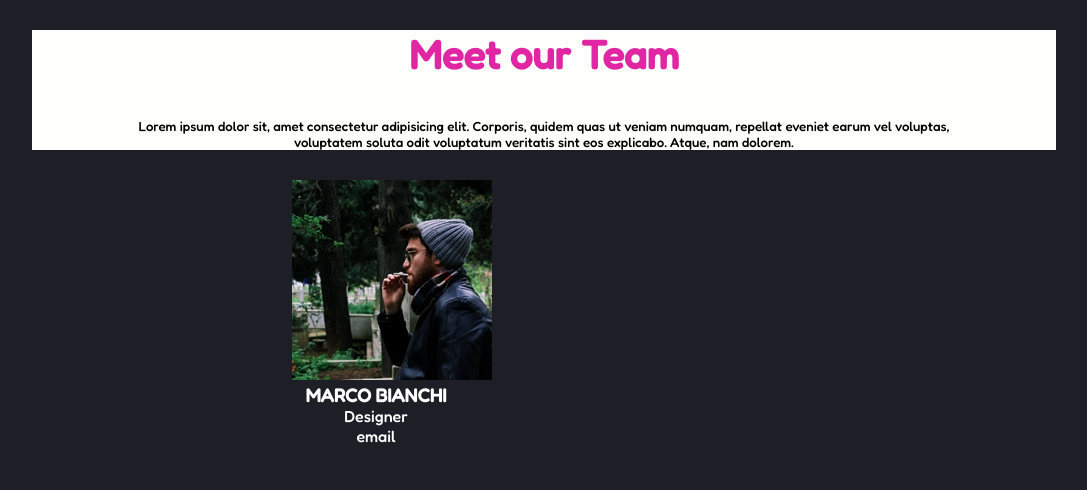
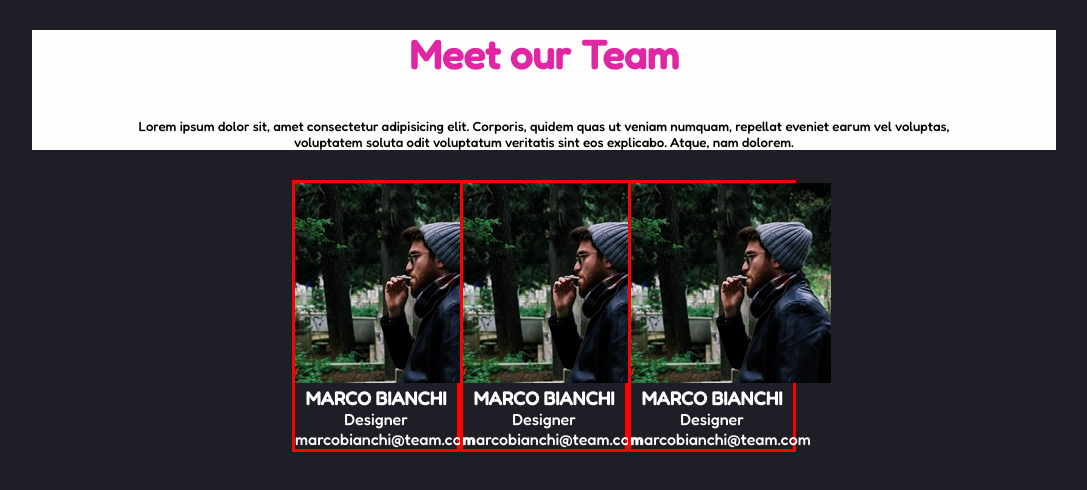
Before and after one commit to Skyfe24/html-css-float-cards, a plain HTML site: page index.html in a window 1280 px wide. Shown: the whole page, without its empty margins (96-1183 px from the left). Drawn offline with Linux system fonts and the light colour scheme.

Commit message:
float try#1

```diff
--- a/index.html
+++ b/index.html
@@ -33,11 +33,24 @@
                 <div class="column">
                     <img src="./img/male1.png" alt="marco bianchi">
                     <h3> MARCO BIANCHI</h3>
-                    <p> Designer</p>
-                    <p> email</p>
+                    <p class="profession"> Designer</p>
+                    <p class="email"> marcobianchi@team.com</p>
 
                 </div>
+                <div class="column">
+                    <img src="./img/male1.png" alt="marco bianchi">
+                    <h3> MARCO BIANCHI</h3>
+                    <p class="profession"> Designer</p>
+                    <p class="email"> marcobianchi@team.com</p>
 
+                </div>
+                <div class="column">
+                    <img src="./img/male1.png" alt="marco bianchi">
+                    <h3> MARCO BIANCHI</h3>
+                    <p class="profession"> Designer</p>
+                    <p class="email"> marcobianchi@team.com</p>
+
+                </div>
 
             </section>
 
--- a/style.css
+++ b/style.css
@@ -47,7 +47,8 @@ section, header{
 
 }
 .column{
+    width: calc(100% /3);
     text-align: center;
-    width: calc(100% /3);
     float: left;
+    border: 3px solid red;
 }
```
